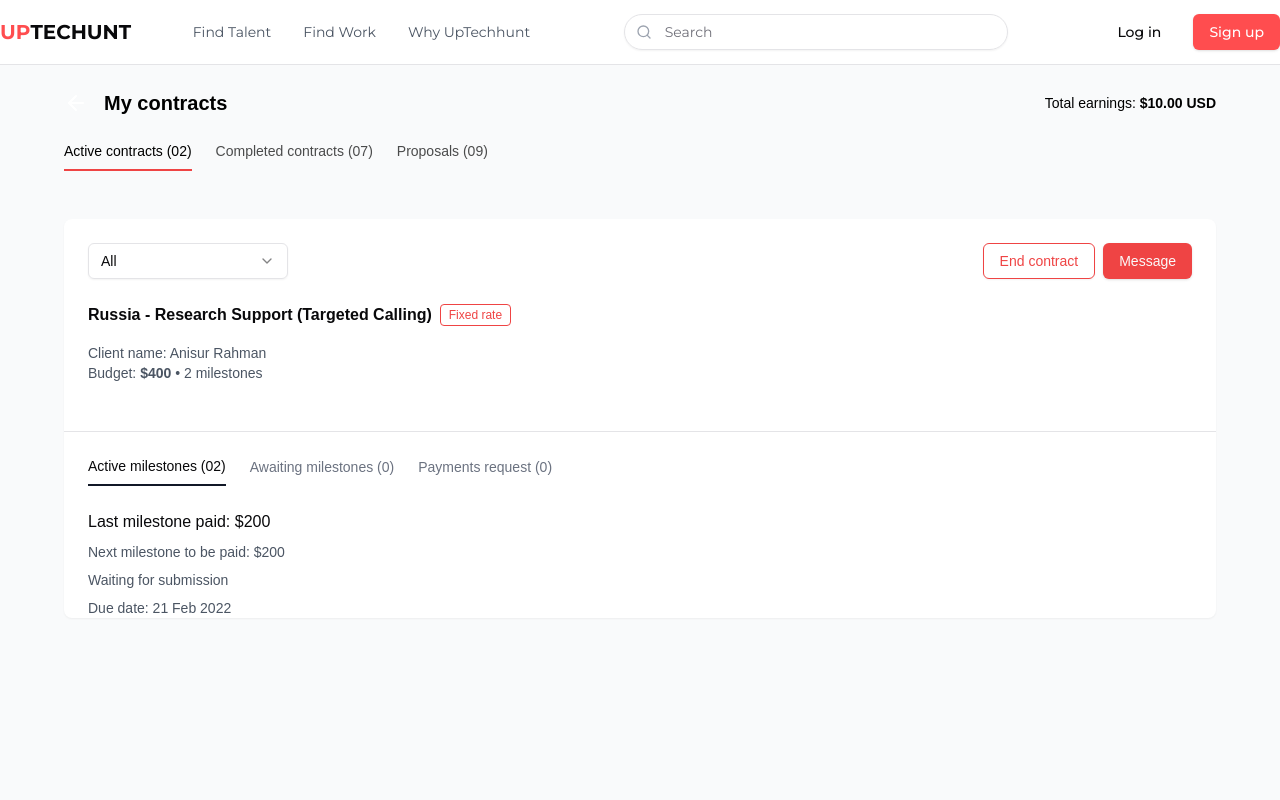
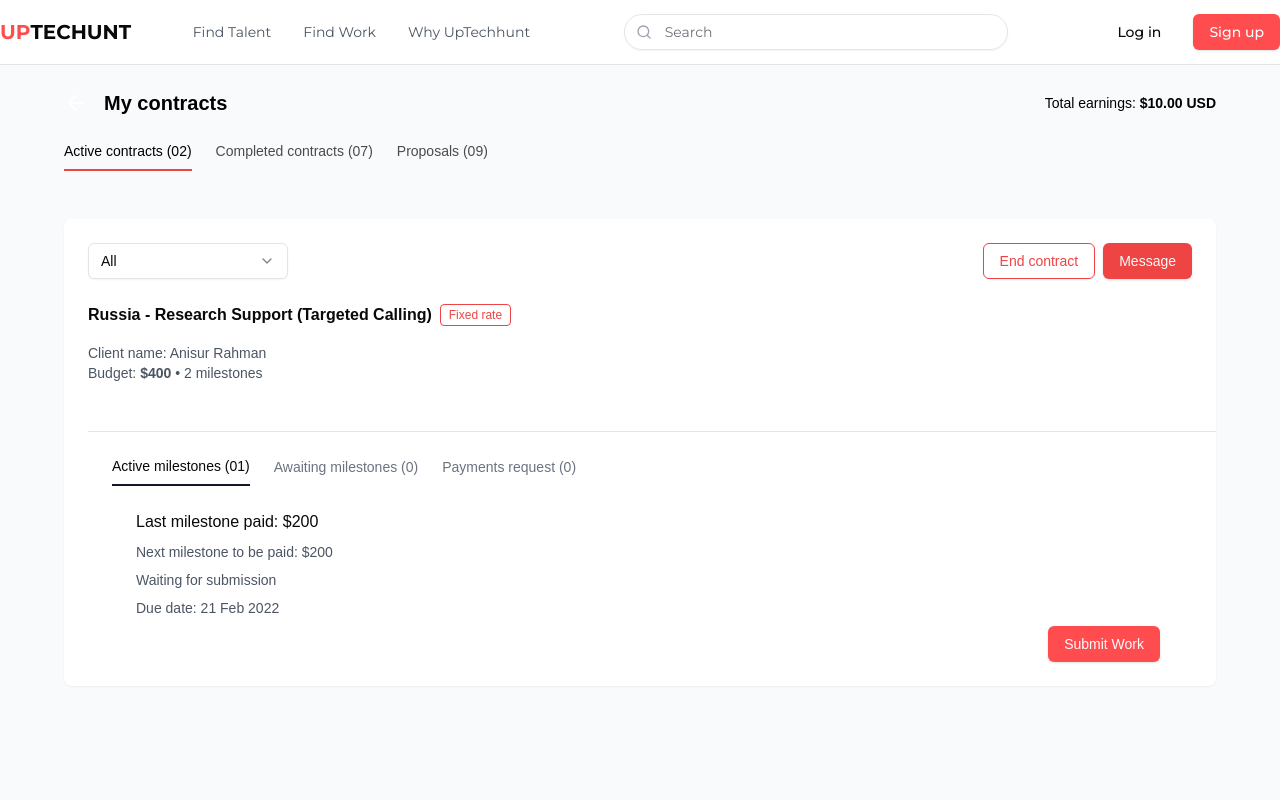
Before and after one commit to Chiragbisht/gigkraft1, a Next.js app: page /workflow in a window 1280 px wide. Shown: the top 800 px of the page. Built offline with nearby package versions, Linux system fonts and the light colour scheme.

Commit message:
feature : milestone compnent

```diff
--- a/components/workFlowPage/MilestoneStatus.tsx
+++ b/components/workFlowPage/MilestoneStatus.tsx
@@ -1,23 +1,29 @@
 "use client"
 
 import { useState } from "react"
-import { Switch } from "@/components/ui/switch"
 import { Button } from "@/components/ui/button"
 import { Dialog, DialogContent, DialogDescription, DialogHeader, DialogTitle } from "@/components/ui/dialog"
 
 interface MilestoneStatusProps {
   status: "pending" | "submitted" | "confirmed" | "paid"
+  onStatusChange: (newStatus: "pending" | "submitted" | "confirmed" | "paid") => void
 }
 
-export function MilestoneStatus({ status }: MilestoneStatusProps) {
+export function MilestoneStatus({ status, onStatusChange }: MilestoneStatusProps) {
   const [showConfirmation, setShowConfirmation] = useState(false)
   const [isConfirmed, setIsConfirmed] = useState(false)
 
+  const handleConfirm = () => {
+    setShowConfirmation(false);
+    setIsConfirmed(true); // Ensure the "Accept" button remains active
+    onStatusChange("confirmed"); // Update status properly
+  };
+
   return (
     <>
-      <div className="border-t mb-6 mt-6 pt-6">
-        <div className="flex gap-6 text-sm mb-6 ml-6">
-          <button className="border-b-2 border-gray-900 pb-2">Active milestones (02)</button>
+      <div className="border-t ml-6 mt-6 p-6">
+        <div className="flex gap-6 text-sm mb-6">
+          <button className="border-b-2 border-gray-900 pb-2">Active milestones (01)</button>
           <button className="text-gray-500 hover:text-gray-900 pb-2">Awaiting milestones (0)</button>
           <button className="text-gray-500 hover:text-gray-900 pb-2">Payments request (0)</button>
         </div>
@@ -28,8 +34,14 @@ export function MilestoneStatus({ status }: MilestoneStatusProps) {
     <p className="text-sm text-gray-600">Next milestone to be paid: $200</p>
     <p className="text-sm text-gray-600">Waiting for submission</p>
     <p className="text-sm text-gray-600">Due date: 21 Feb 2022</p>
+    <div className="flex">
+      <Button className="ml-auto mr-8" onClick={() => onStatusChange("submitted")}>
+        Submit Work
+      </Button>
+    </div>
   </div>
 )}
+
 
 {status === "submitted" && (
   <div className="space-y-4">
@@ -37,12 +49,29 @@ export function MilestoneStatus({ status }: MilestoneStatusProps) {
     <p className="text-sm text-gray-600">
       Lorem ipsum dolor sit amet consectetur adipiscing elit sed do eiusmod
     </p>
-            <div className="flex items-center gap-4">
-              <Switch checked={isConfirmed} onCheckedChange={setIsConfirmed} />
-              <span className="text-sm">{isConfirmed ? "Accept" : "Request changes"}</span>
+    <div className="flex mr-6 justify-end gap-4">
+      <Button
+        variant={isConfirmed ? "default" : "outline"}
+        onClick={() => {
+          setIsConfirmed(true);
+          setShowConfirmation(true);
+        }}
+      >
+        Accept
+      </Button>
+      <Button
+        variant={!isConfirmed ? "default" : "outline"}
+        onClick={() => {
+          setIsConfirmed(false);
+          setShowConfirmation(false);
+        }}
+      >
+        Request Changes
+      </Button>
     </div>
   </div>
 )}
+
 
         {status === "confirmed" && (
           <div className="space-y-4">
@@ -60,20 +89,19 @@ export function MilestoneStatus({ status }: MilestoneStatusProps) {
           <DialogHeader>
             <DialogTitle>Are you sure?</DialogTitle>
             <DialogDescription>
-              If you choose yes then the amount to $200 Fee milestone will sent to freelancer account.
+              If you choose yes, then the amount of $200 Fee milestone will be sent to the freelancer's account.
             </DialogDescription>
           </DialogHeader>
           <div className="flex flex-col gap-4 mt-4">
-            <div className="flex items-center gap-4">
-              <Switch checked={isConfirmed} onCheckedChange={setIsConfirmed} />
-              <span>Yes I am sure</span>
-            </div>
+            <div className="flex justify-end gap-4">
               <Button variant="outline" onClick={() => setShowConfirmation(false)}>
                 Cancel
               </Button>
+              <Button onClick={handleConfirm}>Confirm</Button>
+            </div>
           </div>
         </DialogContent>
       </Dialog>
     </>
-  )
+  );
 }
```
Lines whose indentation alone changed are shown as unchanged.
